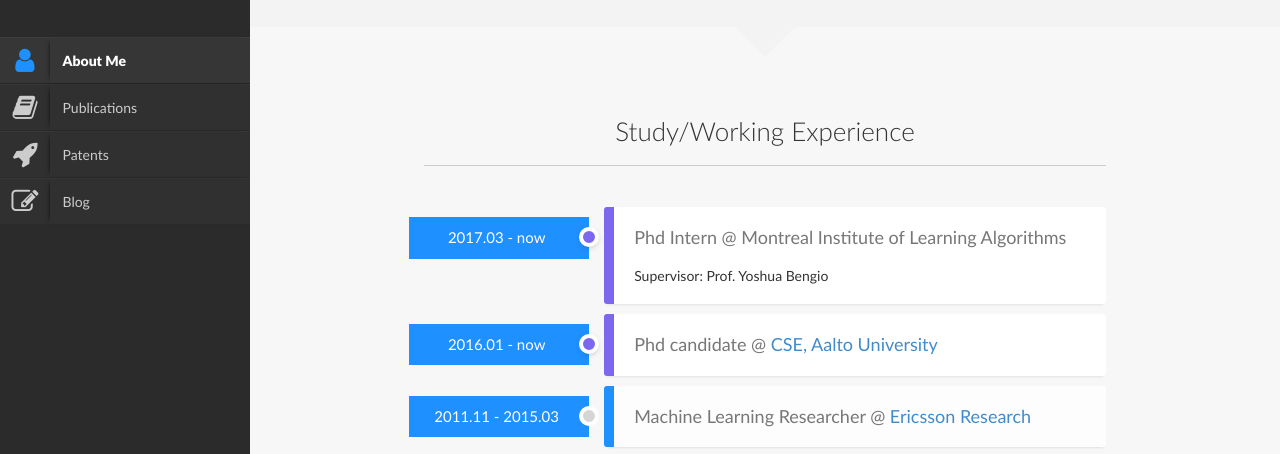
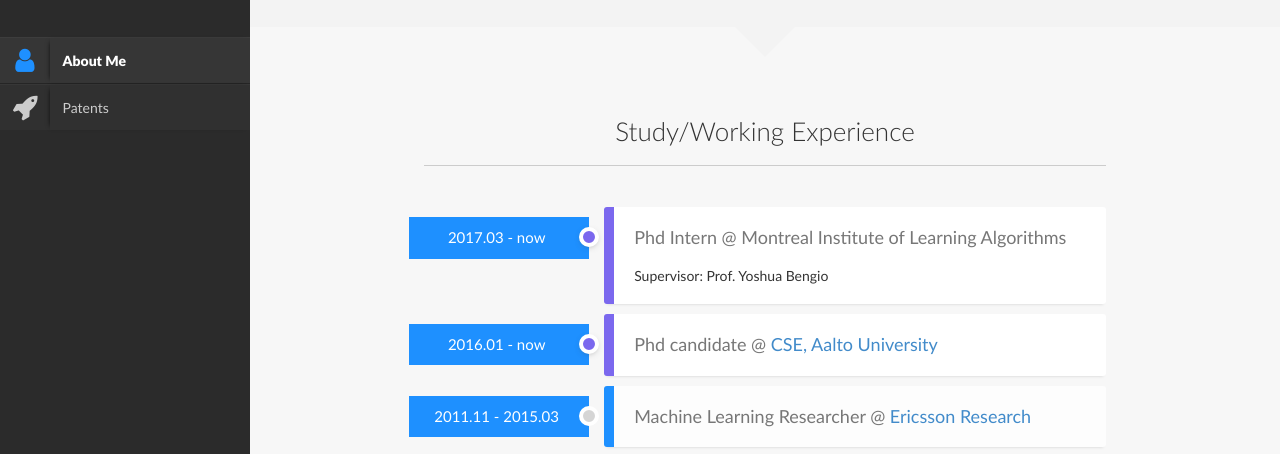
Before and after one commit to vikasverma1077/vikasverma1077.github.io, a plain HTML site: page index.html in a window 1280 px wide. Shown: the part 288-742 px from the top of the page. Drawn offline with Linux system fonts and the light colour scheme.

Commit message:
Update index.html

```diff
--- a/index.html
+++ b/index.html
@@ -71,24 +71,14 @@
                         <div class="text">About Me</div>
                     </a>
                 </li>
-                <li>
-                    <a href="http://vikasverma1077.github.io/publications/">
-                        <div class="icon icon-book"></div>
-                        <div class="text">Publications</div>
-                    </a>
-                </li>
+
                 <li>
                     <a href="http://vikasverma1077.github.io/patents/">
                         <div class="icon icon-rocket"></div>
                         <div class="text">Patents</div>
                     </a>
                 </li>
-                <li>
-                    <a href="http://vikasverma1077.github.io/blog/">
-                        <div class="icon icon-edit"></div>
-                        <div class="text">Blog</div>
-                    </a>
-                </li>
+
             </ul>
         </div>
     </div>
```
